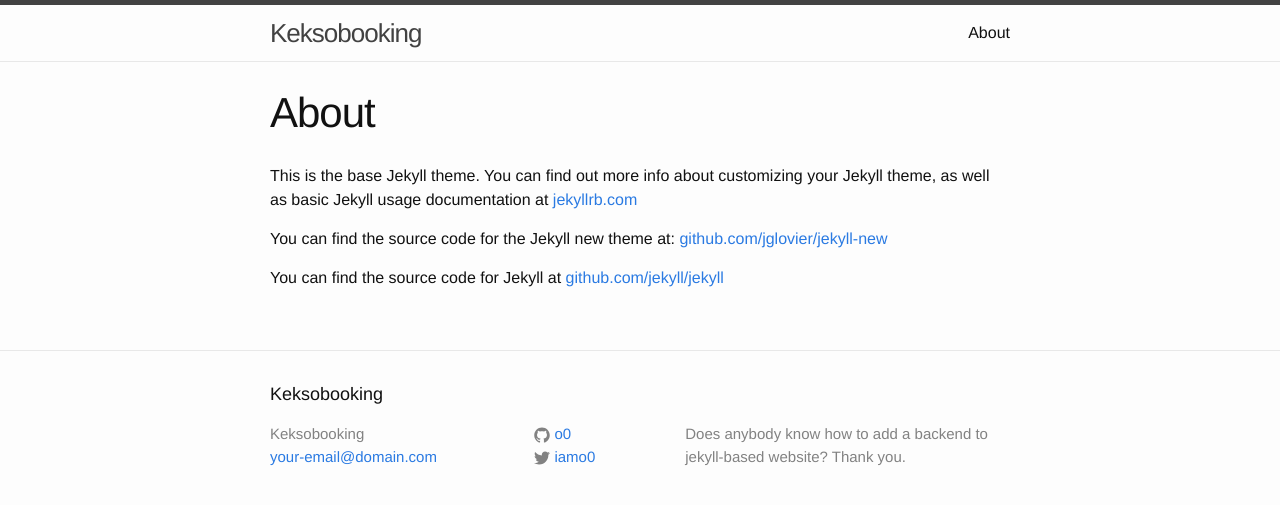
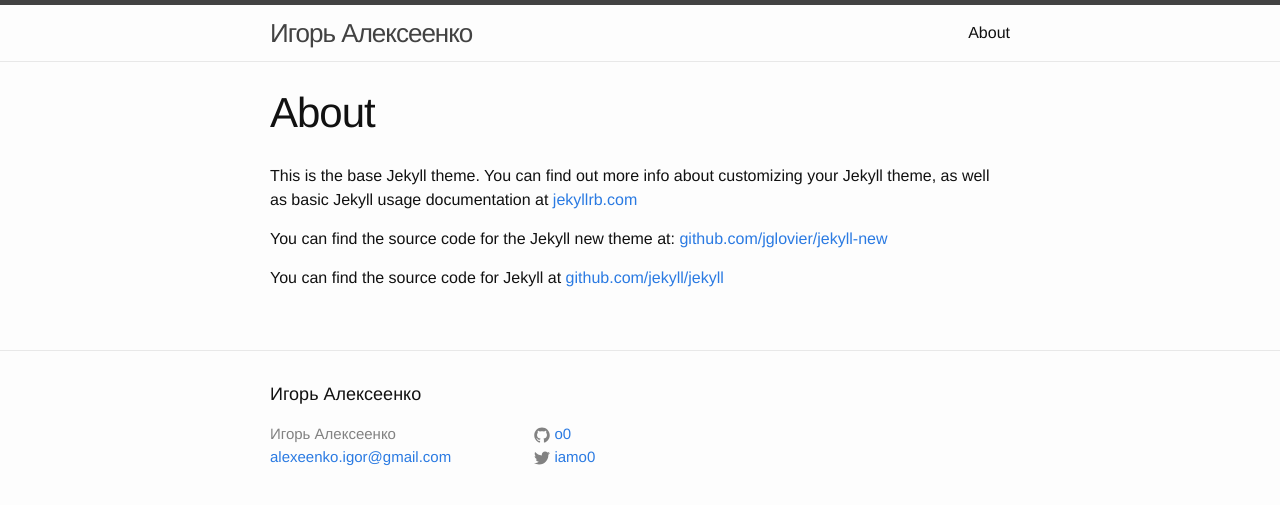
Before and after one commit to o0/o0.github.io, a Jekyll site: the page built from about.md, in a window 1280 px wide. Shown: the top 505 px of the page. Built offline with Jekyll 4.4.1, drawn with Linux system fonts in a browser that asks for light colours.

Commit message:
Add some meaningful config instead of that useless old crap

```diff
--- a/_config.yml
+++ b/_config.yml
@@ -1,8 +1,7 @@
 # Site settings
-title: Keksobooking
-email: your-email@domain.com
+title: Игорь Алексеенко
+email: alexeenko.igor@gmail.com
 description: > # this means to ignore newlines until "baseurl:"
-  Does anybody know how to add a backend to jekyll-based website? Thank you.
 baseurl: "" # the subpath of your site, e.g. /blog/
 url: "http://o0.github.io" # the base hostname & protocol for your site
 twitter_username: iamo0
```
